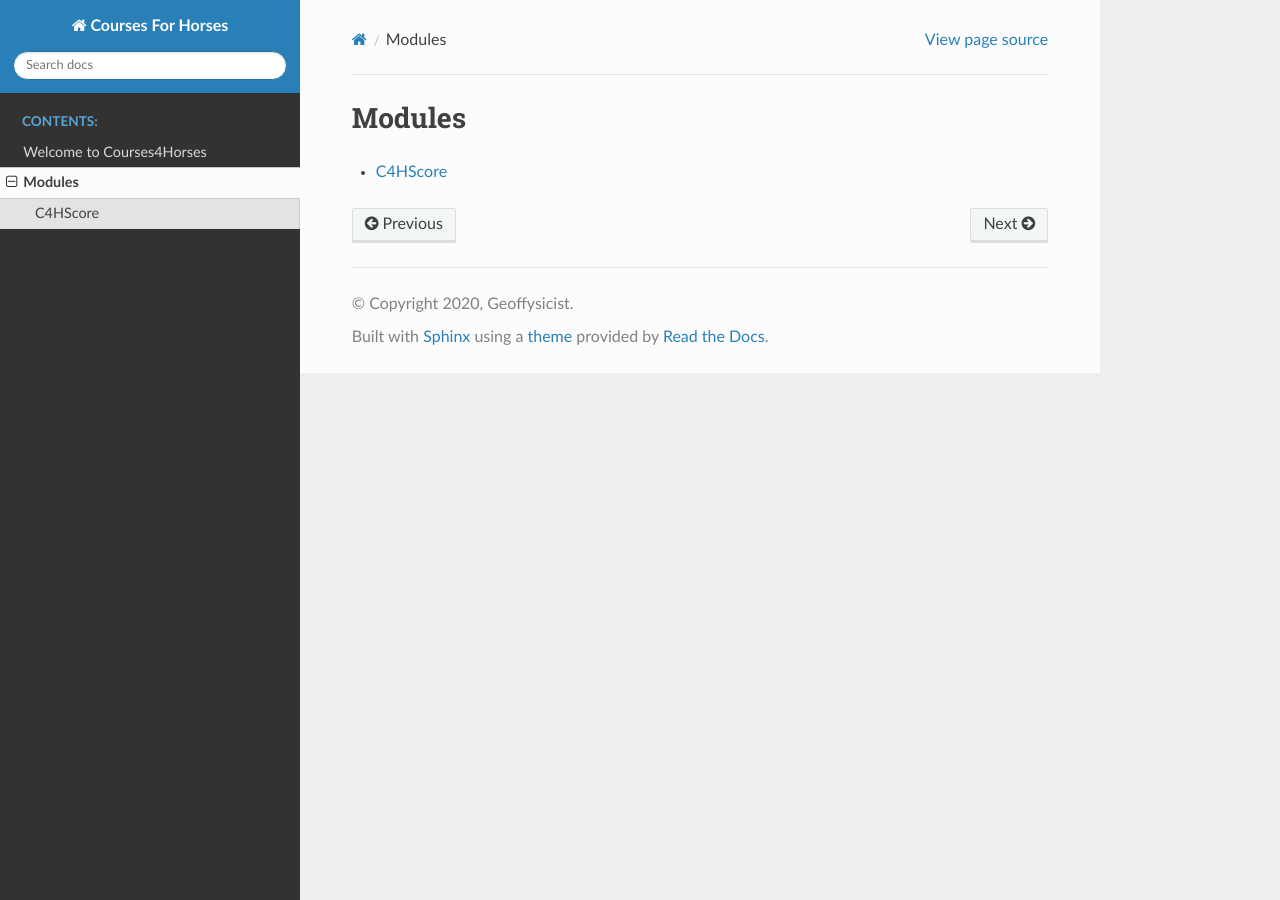
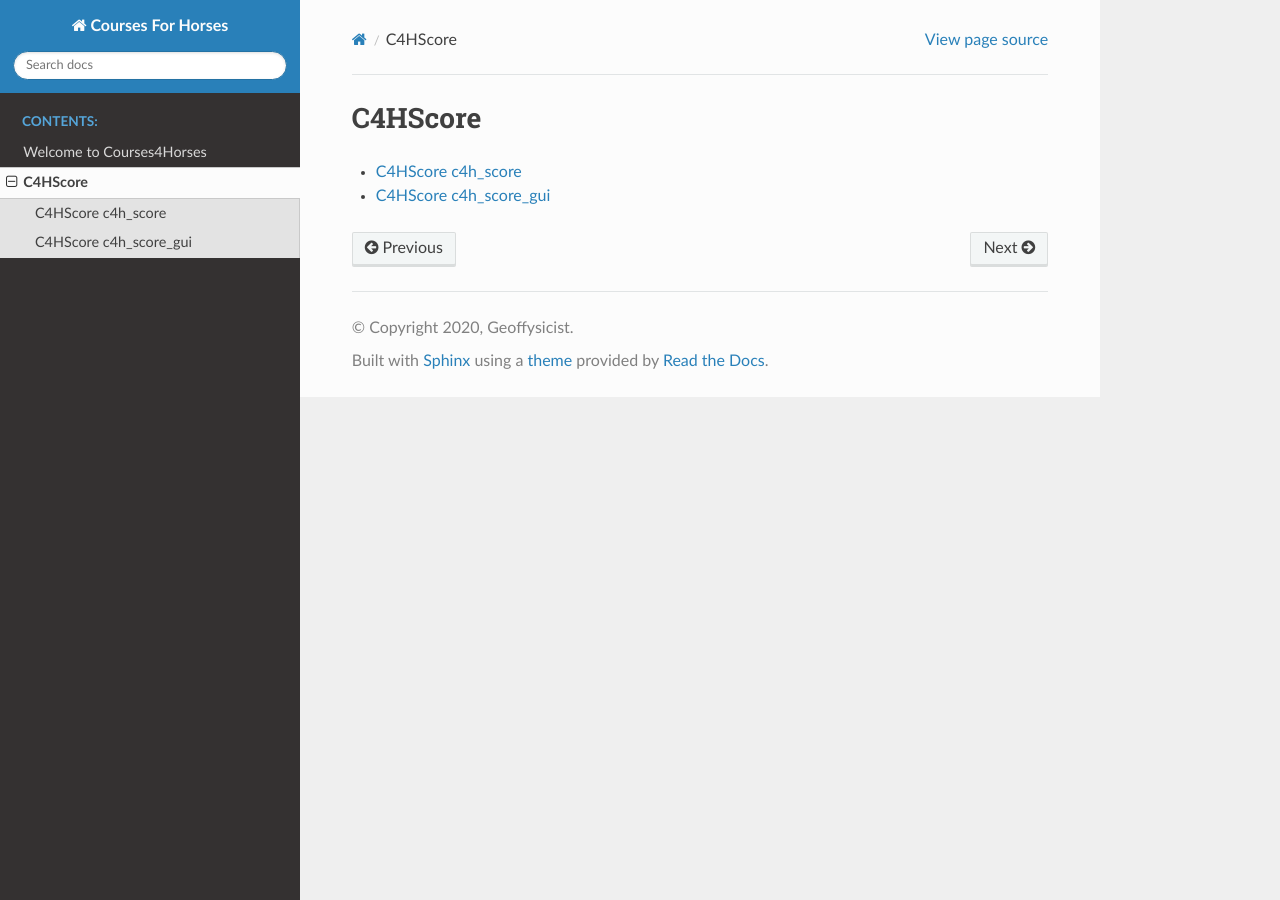
Before and after one commit to Geoffysicist/c4h_scoring, a Sphinx documentation site: the page built from docs/source/modules.rst, in a window 1280 px wide. Built offline with Sphinx 7.4.7 and the Read the Docs theme 2.0.0, drawn with Linux system fonts in a browser that asks for light colours.

Commit message:
rtd documentation

```diff
--- a/docs/source/C4HScore.rst
+++ b/docs/source/c4h_score.rst
@@ -1,7 +1,7 @@
-C4HScore
+C4HScore c4h_score
 ==============
 
-.. automodule:: C4HScore
+.. automodule:: c4h_score
    :members:
    :undoc-members:
    :show-inheritance:
--- /dev/null
+++ b/docs/source/c4h_score_gui.rst
@@ -0,0 +1,7 @@
+C4HScore c4h_score_gui
+==============
+
+.. automodule:: c4h_score_gui
+   :members:
+   :undoc-members:
+   :show-inheritance:
--- a/docs/source/modules.rst
+++ b/docs/source/modules.rst
@@ -1,7 +1,8 @@
-Modules
+C4HScore
 =======
 
 .. toctree::
    :maxdepth: 4
 
-   C4HScore
+   c4h_score
+   c4h_score_gui
```
